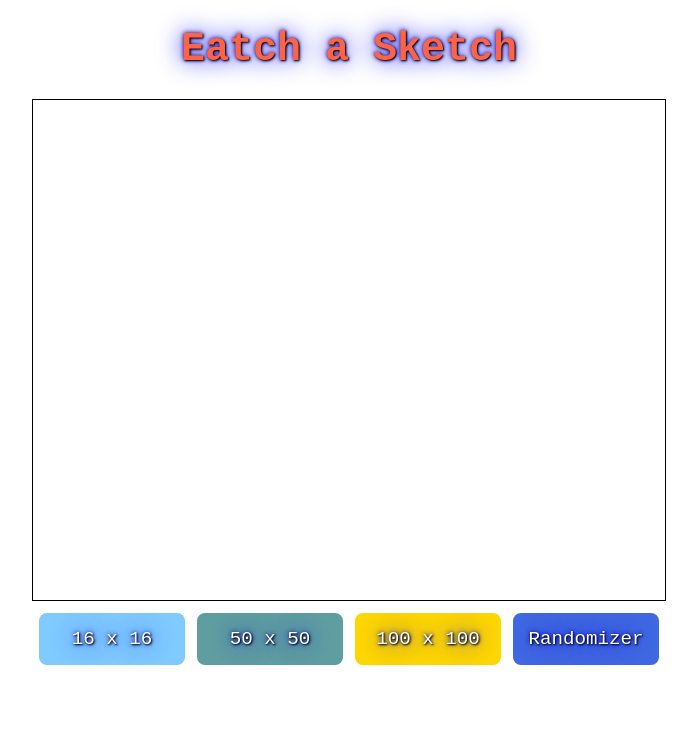
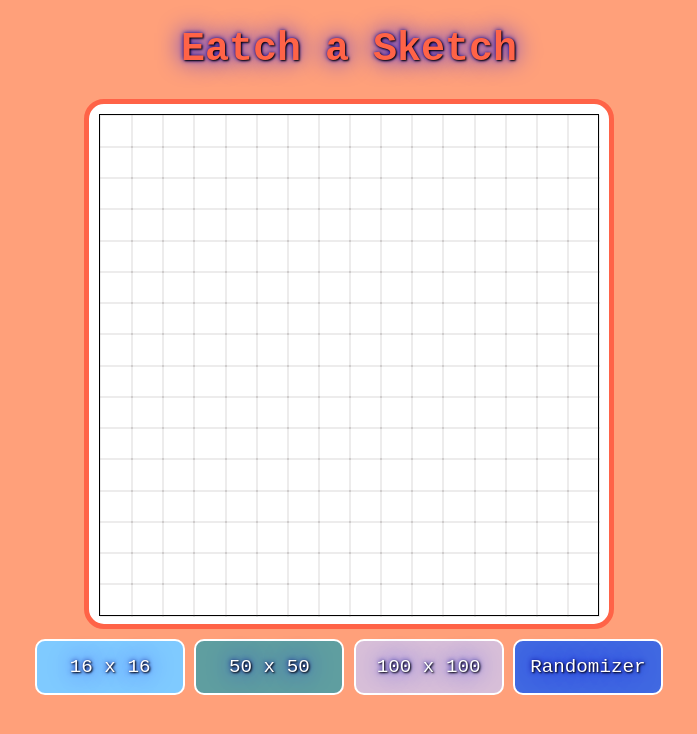
Before and after one commit to rishavdhungel/etch-a-sketch, a plain HTML site: page index.html in a window 1280 px wide. Both pictures are taken after a click on the button "16 x 16". Shown: the whole page, without its empty margins (291-988 px from the left). Drawn offline with Linux system fonts and the light colour scheme.

Commit message:
grid logic implimented.

```diff
--- a/index.html
+++ b/index.html
@@ -10,13 +10,15 @@
     <h1>Eatch a Sketch</h1>
 
     <div class="gridContainer">
+        <div class="griditems">
 
+        </div>
     </div>
 
     <div class="controller">
-        <button class="grid16">16 x 16</button>
-        <button class="grid50">50 x 50</button>
-        <button class="grid100">100 x 100</button>
+        <button class="gridbtn grid16" data-grid="16">16 x 16</button>
+        <button class="gridbtn grid50" data-grid="50">50 x 50</button>
+        <button class="gridbtn grid100" data-grid="100">100 x 100</button>
         <button class="colorRandomizer">Randomizer</button>
     </div>
 
--- a/styles.css
+++ b/styles.css
@@ -2,6 +2,9 @@
     font-family: 'Courier New', Courier, monospace;
 }
 
+body{
+    background-color: lightsalmon;
+}
 
 
 h1{
@@ -13,17 +16,33 @@ h1{
 
 }
 
-
 .gridContainer {
-    width: 50%;
+    width: 500px;
     margin: 10px auto;
-    border: 1px solid black;
+    border: 5px solid tomato;
+    background-color: white;
     height: 500px;
+    border-radius: 20px;
+    padding: 10px;
 }
 
+.griditems{
+    border: 1px solid black;
+    height: 100%;
+    display: grid;
+    grid-template-columns: repeat(50,1fr);
+    grid-template-rows: repeat(50,1fr);
+}
+
+.grid-cell{
+    width: 100%;
+    height: 100%;
+    border: 1px solid rgba(87, 81, 81, 0.104);
+}
 .controller{
     width: 50%;
-    margin: 5px auto;
+    gap: 5px;
+    margin:3px auto;
     display: flex;
     flex-direction: row;
     flex-wrap: wrap;
@@ -42,23 +61,19 @@ button{
 .grid16{
     background-color: rgb(127, 202, 255);
     text-shadow: 1px 1px 2px black, 0 0 25px blue, 0 0 5px darkblue;
-
 }
 
 .grid50{
     background-color: cadetblue;
     text-shadow: 1px 1px 2px black, 0 0 25px blue, 0 0 5px darkblue;
-
 }
 
 .grid100{
-    background-color: gold;
+    background-color:thistle;
     text-shadow: 1px 1px 2px black, 0 0 25px blue, 0 0 5px darkblue;
-
 }
 
 .colorRandomizer{
     background-color: royalblue;
     text-shadow: 1px 1px 2px black, 0 0 25px blue, 0 0 5px darkblue;
-
 }
```
